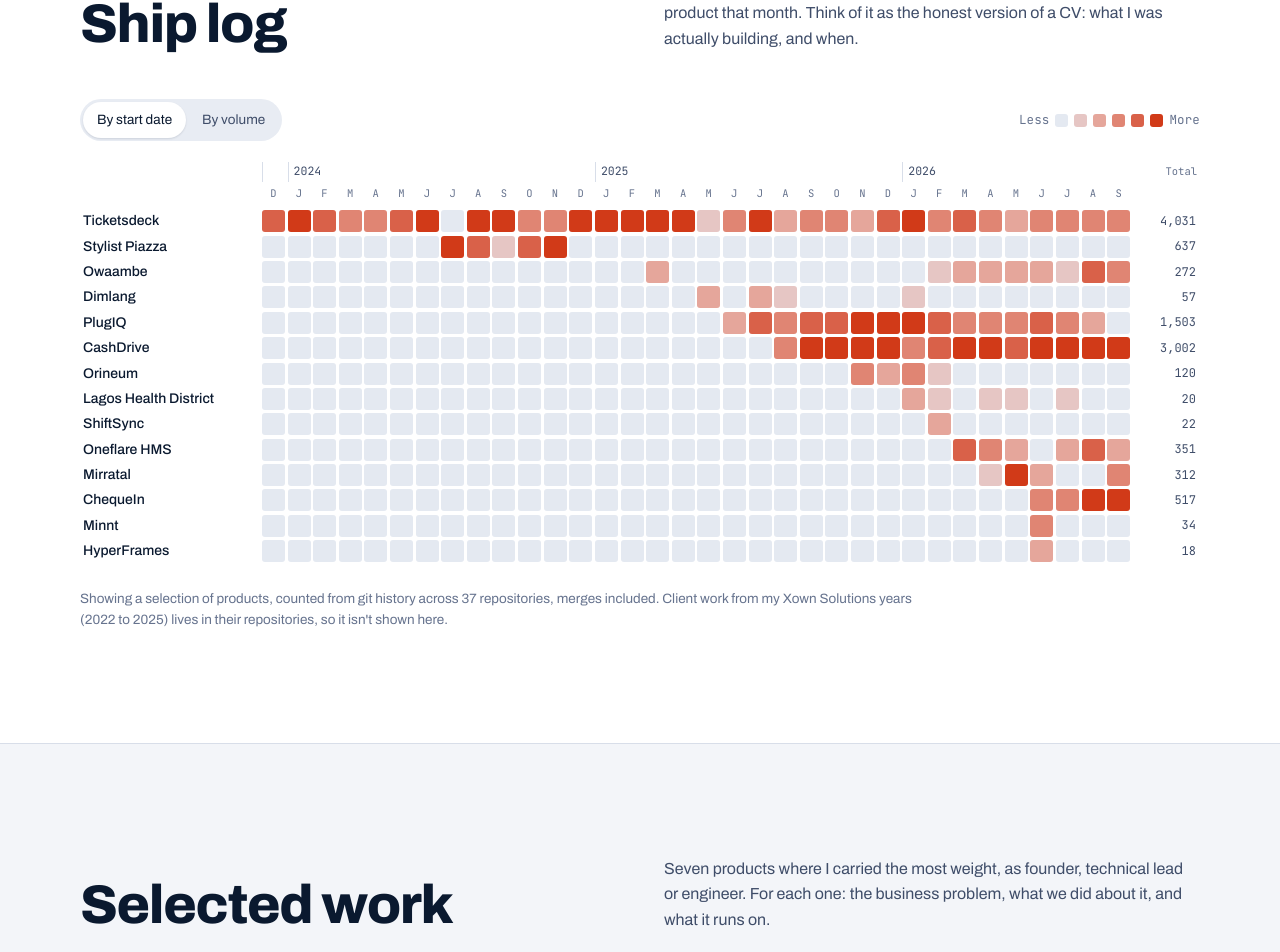
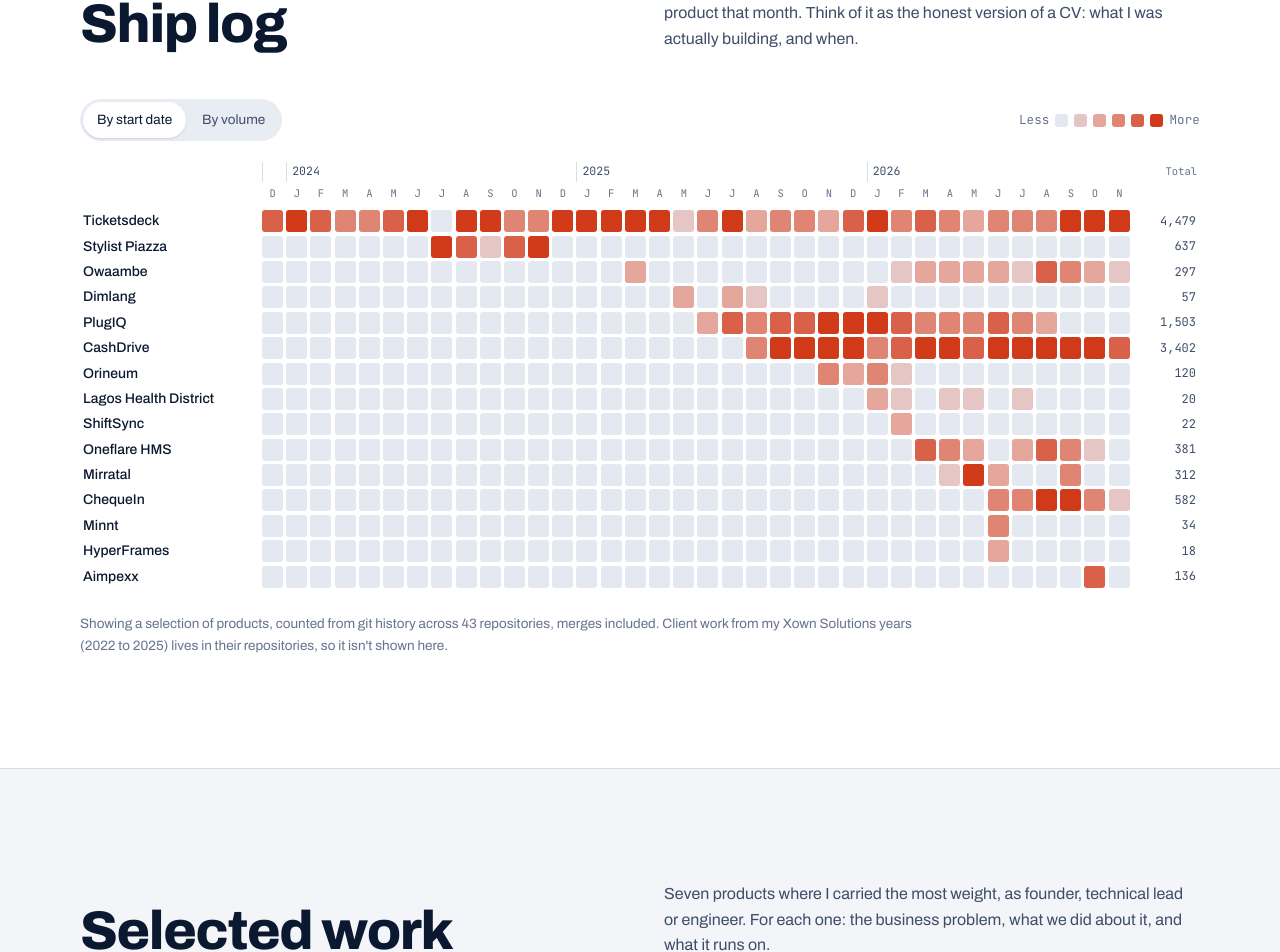
Before and after one commit to Simlex/portfolio, a Next.js app: page / in a window 1280 px wide. Shown: the part 1095-2047 px from the top of the page. Built offline with nearby package versions, Linux system fonts and the light colour scheme; no server answers.

Commit message:
feat: extend the ship log through November 2026

```diff
--- a/app/constants/v2/shipLog.ts
+++ b/app/constants/v2/shipLog.ts
@@ -1,24 +1,25 @@
-// Generated from git history on 2026-09-19: commits authored per month (merges included).
+// Generated from git history on 2026-09-19 and extended on 2026-11-11: commits authored per month (merges included).
 import type { ShipLogData } from '@/app/types/v2';
 
-export const SHIP_LOG_REPO_COUNT: number = 37;
+export const SHIP_LOG_REPO_COUNT: number = 43;
 
 export const SHIP_LOG: ShipLogData = {
-    months: ['2023-12', '2024-01', '2024-02', '2024-03', '2024-04', '2024-05', '2024-06', '2024-07', '2024-08', '2024-09', '2024-10', '2024-11', '2024-12', '2025-01', '2025-02', '2025-03', '2025-04', '2025-05', '2025-06', '2025-07', '2025-08', '2025-09', '2025-10', '2025-11', '2025-12', '2026-01', '2026-02', '2026-03', '2026-04', '2026-05', '2026-06', '2026-07', '2026-08', '2026-09'],
+    months: ['2023-12', '2024-01', '2024-02', '2024-03', '2024-04', '2024-05', '2024-06', '2024-07', '2024-08', '2024-09', '2024-10', '2024-11', '2024-12', '2025-01', '2025-02', '2025-03', '2025-04', '2025-05', '2025-06', '2025-07', '2025-08', '2025-09', '2025-10', '2025-11', '2025-12', '2026-01', '2026-02', '2026-03', '2026-04', '2026-05', '2026-06', '2026-07', '2026-08', '2026-09', '2026-10', '2026-11'],
     rows: [
-        { name: 'Ticketsdeck', href: '#ticketsdeck', first: 0, total: 4031, counts: [106, 177, 116, 64, 38, 140, 255, 0, 311, 314, 43, 52, 221, 174, 309, 265, 271, 3, 32, 246, 18, 30, 76, 16, 105, 212, 54, 87, 42, 16, 54, 77, 30, 77] },
-        { name: 'Stylist Piazza', href: '#stylist-piazza', first: 7, total: 637, counts: [0, 0, 0, 0, 0, 0, 0, 228, 102, 2, 142, 163, 0, 0, 0, 0, 0, 0, 0, 0, 0, 0, 0, 0, 0, 0, 0, 0, 0, 0, 0, 0, 0, 0] },
-        { name: 'Owaambe', href: '#owaambe', first: 15, total: 272, counts: [0, 0, 0, 0, 0, 0, 0, 0, 0, 0, 0, 0, 0, 0, 0, 18, 0, 0, 0, 0, 0, 0, 0, 0, 0, 0, 4, 23, 28, 24, 16, 6, 94, 59] },
-        { name: 'Dimlang', href: '#p-dimlang', first: 17, total: 57, counts: [0, 0, 0, 0, 0, 0, 0, 0, 0, 0, 0, 0, 0, 0, 0, 0, 0, 21, 0, 28, 6, 0, 0, 0, 0, 2, 0, 0, 0, 0, 0, 0, 0, 0] },
-        { name: 'PlugIQ', href: '#plugiq', first: 18, total: 1503, counts: [0, 0, 0, 0, 0, 0, 0, 0, 0, 0, 0, 0, 0, 0, 0, 0, 0, 0, 11, 126, 55, 87, 126, 247, 158, 215, 134, 58, 70, 63, 84, 55, 14, 0] },
-        { name: 'CashDrive', href: '#cashdrive', first: 20, total: 3002, counts: [0, 0, 0, 0, 0, 0, 0, 0, 0, 0, 0, 0, 0, 0, 0, 0, 0, 0, 0, 0, 40, 382, 373, 412, 174, 66, 110, 162, 179, 109, 182, 205, 393, 215] },
-        { name: 'Orineum', href: '#p-orineum', first: 23, total: 120, counts: [0, 0, 0, 0, 0, 0, 0, 0, 0, 0, 0, 0, 0, 0, 0, 0, 0, 0, 0, 0, 0, 0, 0, 52, 19, 48, 1, 0, 0, 0, 0, 0, 0, 0] },
-        { name: 'Lagos Health District', href: '#p-lagos', first: 25, total: 20, counts: [0, 0, 0, 0, 0, 0, 0, 0, 0, 0, 0, 0, 0, 0, 0, 0, 0, 0, 0, 0, 0, 0, 0, 0, 0, 11, 3, 0, 2, 2, 0, 2, 0, 0] },
-        { name: 'ShiftSync', href: '#p-shiftsync', first: 26, total: 22, counts: [0, 0, 0, 0, 0, 0, 0, 0, 0, 0, 0, 0, 0, 0, 0, 0, 0, 0, 0, 0, 0, 0, 0, 0, 0, 0, 22, 0, 0, 0, 0, 0, 0, 0] },
-        { name: 'Oneflare HMS', href: '#p-oneflare', first: 27, total: 351, counts: [0, 0, 0, 0, 0, 0, 0, 0, 0, 0, 0, 0, 0, 0, 0, 0, 0, 0, 0, 0, 0, 0, 0, 0, 0, 0, 0, 124, 71, 25, 0, 17, 93, 21] },
-        { name: 'Mirratal', href: '#mirratal', first: 28, total: 312, counts: [0, 0, 0, 0, 0, 0, 0, 0, 0, 0, 0, 0, 0, 0, 0, 0, 0, 0, 0, 0, 0, 0, 0, 0, 0, 0, 0, 0, 6, 237, 23, 0, 0, 46] },
-        { name: 'ChequeIn', href: '#chequein', first: 30, total: 517, counts: [0, 0, 0, 0, 0, 0, 0, 0, 0, 0, 0, 0, 0, 0, 0, 0, 0, 0, 0, 0, 0, 0, 0, 0, 0, 0, 0, 0, 0, 0, 38, 68, 261, 150] },
-        { name: 'HyperFrames', href: '#p-hyperframes', first: 30, total: 18, counts: [0, 0, 0, 0, 0, 0, 0, 0, 0, 0, 0, 0, 0, 0, 0, 0, 0, 0, 0, 0, 0, 0, 0, 0, 0, 0, 0, 0, 0, 0, 18, 0, 0, 0] },
-        { name: 'Minnt', href: '#p-minnt', first: 30, total: 34, counts: [0, 0, 0, 0, 0, 0, 0, 0, 0, 0, 0, 0, 0, 0, 0, 0, 0, 0, 0, 0, 0, 0, 0, 0, 0, 0, 0, 0, 0, 0, 34, 0, 0, 0] },
+        { name: 'Ticketsdeck', href: '#ticketsdeck', first: 0, total: 4479, counts: [106, 177, 116, 64, 38, 140, 255, 0, 311, 314, 43, 52, 221, 174, 309, 265, 271, 3, 32, 246, 18, 30, 76, 16, 105, 212, 54, 87, 42, 16, 54, 77, 30, 201, 155, 169] },
+        { name: 'Stylist Piazza', href: '#stylist-piazza', first: 7, total: 637, counts: [0, 0, 0, 0, 0, 0, 0, 228, 102, 2, 142, 163, 0, 0, 0, 0, 0, 0, 0, 0, 0, 0, 0, 0, 0, 0, 0, 0, 0, 0, 0, 0, 0, 0, 0, 0] },
+        { name: 'Owaambe', href: '#owaambe', first: 15, total: 297, counts: [0, 0, 0, 0, 0, 0, 0, 0, 0, 0, 0, 0, 0, 0, 0, 18, 0, 0, 0, 0, 0, 0, 0, 0, 0, 0, 4, 23, 28, 24, 16, 6, 94, 60, 20, 4] },
+        { name: 'Dimlang', href: '#p-dimlang', first: 17, total: 57, counts: [0, 0, 0, 0, 0, 0, 0, 0, 0, 0, 0, 0, 0, 0, 0, 0, 0, 21, 0, 28, 6, 0, 0, 0, 0, 2, 0, 0, 0, 0, 0, 0, 0, 0, 0, 0] },
+        { name: 'PlugIQ', href: '#plugiq', first: 18, total: 1503, counts: [0, 0, 0, 0, 0, 0, 0, 0, 0, 0, 0, 0, 0, 0, 0, 0, 0, 0, 11, 126, 55, 87, 126, 247, 158, 215, 134, 58, 70, 63, 84, 55, 14, 0, 0, 0] },
+        { name: 'CashDrive', href: '#cashdrive', first: 20, total: 3402, counts: [0, 0, 0, 0, 0, 0, 0, 0, 0, 0, 0, 0, 0, 0, 0, 0, 0, 0, 0, 0, 40, 382, 373, 412, 174, 66, 110, 162, 179, 109, 182, 205, 393, 313, 211, 91] },
+        { name: 'Orineum', href: '#p-orineum', first: 23, total: 120, counts: [0, 0, 0, 0, 0, 0, 0, 0, 0, 0, 0, 0, 0, 0, 0, 0, 0, 0, 0, 0, 0, 0, 0, 52, 19, 48, 1, 0, 0, 0, 0, 0, 0, 0, 0, 0] },
+        { name: 'Lagos Health District', href: '#p-lagos', first: 25, total: 20, counts: [0, 0, 0, 0, 0, 0, 0, 0, 0, 0, 0, 0, 0, 0, 0, 0, 0, 0, 0, 0, 0, 0, 0, 0, 0, 11, 3, 0, 2, 2, 0, 2, 0, 0, 0, 0] },
+        { name: 'ShiftSync', href: '#p-shiftsync', first: 26, total: 22, counts: [0, 0, 0, 0, 0, 0, 0, 0, 0, 0, 0, 0, 0, 0, 0, 0, 0, 0, 0, 0, 0, 0, 0, 0, 0, 0, 22, 0, 0, 0, 0, 0, 0, 0, 0, 0] },
+        { name: 'Oneflare HMS', href: '#p-oneflare', first: 27, total: 381, counts: [0, 0, 0, 0, 0, 0, 0, 0, 0, 0, 0, 0, 0, 0, 0, 0, 0, 0, 0, 0, 0, 0, 0, 0, 0, 0, 0, 124, 71, 25, 0, 17, 93, 42, 9, 0] },
+        { name: 'Mirratal', href: '#mirratal', first: 28, total: 312, counts: [0, 0, 0, 0, 0, 0, 0, 0, 0, 0, 0, 0, 0, 0, 0, 0, 0, 0, 0, 0, 0, 0, 0, 0, 0, 0, 0, 0, 6, 237, 23, 0, 0, 46, 0, 0] },
+        { name: 'ChequeIn', href: '#chequein', first: 30, total: 582, counts: [0, 0, 0, 0, 0, 0, 0, 0, 0, 0, 0, 0, 0, 0, 0, 0, 0, 0, 0, 0, 0, 0, 0, 0, 0, 0, 0, 0, 0, 0, 38, 68, 261, 181, 33, 1] },
+        { name: 'HyperFrames', href: '#p-hyperframes', first: 30, total: 18, counts: [0, 0, 0, 0, 0, 0, 0, 0, 0, 0, 0, 0, 0, 0, 0, 0, 0, 0, 0, 0, 0, 0, 0, 0, 0, 0, 0, 0, 0, 0, 18, 0, 0, 0, 0, 0] },
+        { name: 'Minnt', href: '#p-minnt', first: 30, total: 34, counts: [0, 0, 0, 0, 0, 0, 0, 0, 0, 0, 0, 0, 0, 0, 0, 0, 0, 0, 0, 0, 0, 0, 0, 0, 0, 0, 0, 0, 0, 0, 34, 0, 0, 0, 0, 0] },
+        { name: 'Aimpexx', href: '#aimpexx', first: 34, total: 136, counts: [0, 0, 0, 0, 0, 0, 0, 0, 0, 0, 0, 0, 0, 0, 0, 0, 0, 0, 0, 0, 0, 0, 0, 0, 0, 0, 0, 0, 0, 0, 0, 0, 0, 0, 136, 0] },
     ],
 };
```
